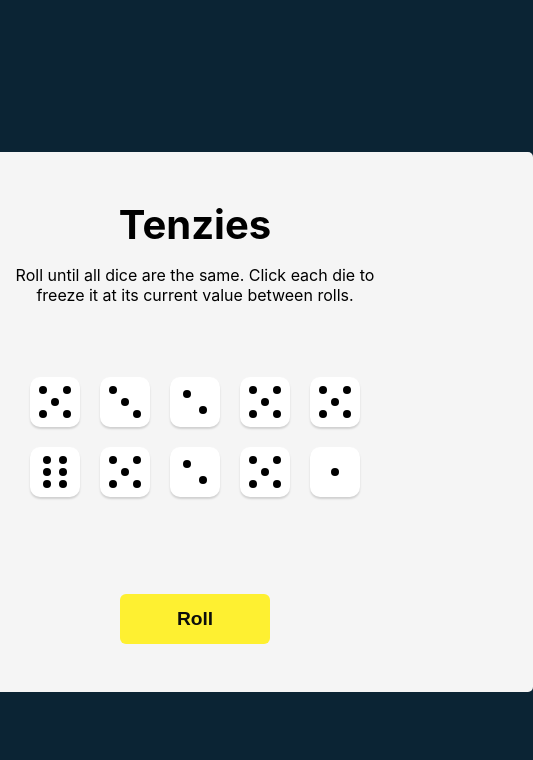
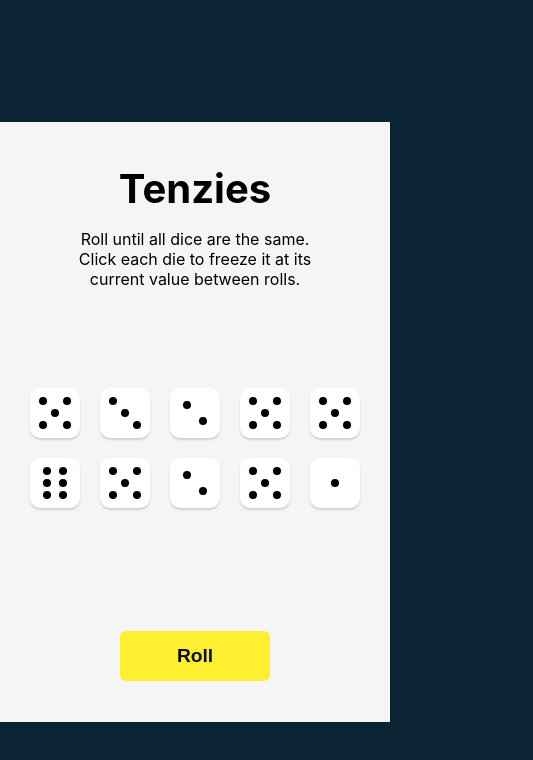
Before and after one commit to AleexxG/Tenzies, a React (Create React App) app: page / in a window 390 px wide. Shown: the top 760 px of the page, 533 px wide, since content can reach past the window. Built offline with nearby package versions, Linux system fonts and the light colour scheme.

Commit message:
Mobile Responsiveness

```diff
--- a/src/App.css
+++ b/src/App.css
@@ -21,7 +21,7 @@ body {
   background-color: var(--white-color);
   background-color: #F5F5F5;
   height: 500px;
-  min-width: 635px;
+  width: 635px;
   border-radius: 5px;
   padding: 20px;
   display: flex;
@@ -118,3 +118,28 @@ body {
 .dot:nth-child(odd):last-child {
   grid-area: d;
 }
+
+
+@media screen and (max-width: 768px) {
+  .app {
+    width: 480px;
+  }
+}
+
+@media screen and (max-width: 600px) {
+  body {
+    display: block;
+  }
+  .app {
+    height: 600px;
+    width: 100%;
+    border-radius: 0px;
+    position: absolute;
+    top:0;
+    bottom: 0;
+    left: 0;
+    right: 0;
+    margin: auto;
+    padding: 0;
+  }
+}
```
